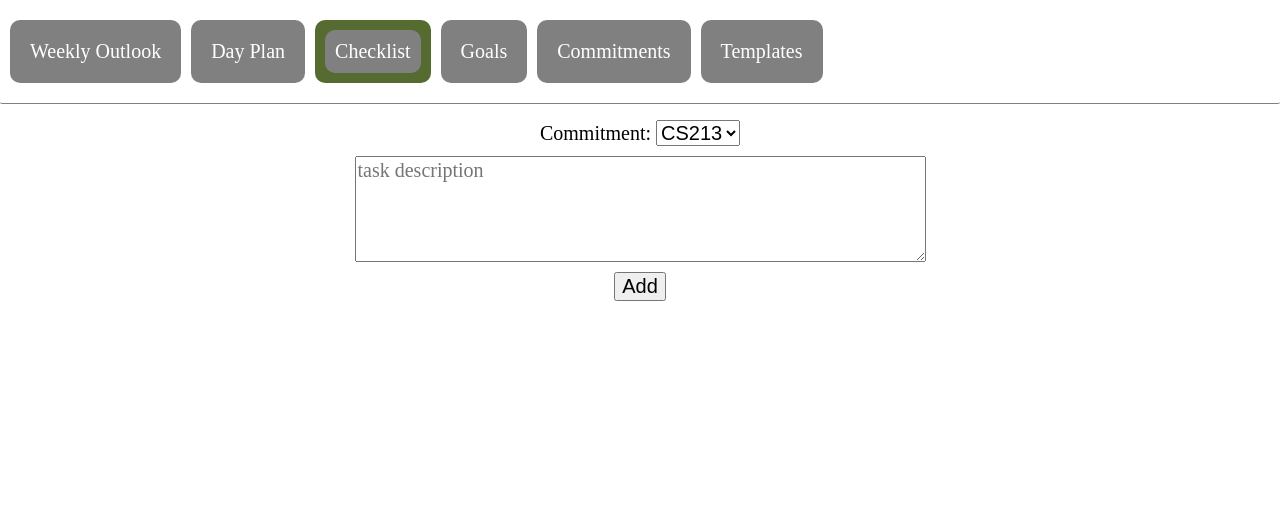
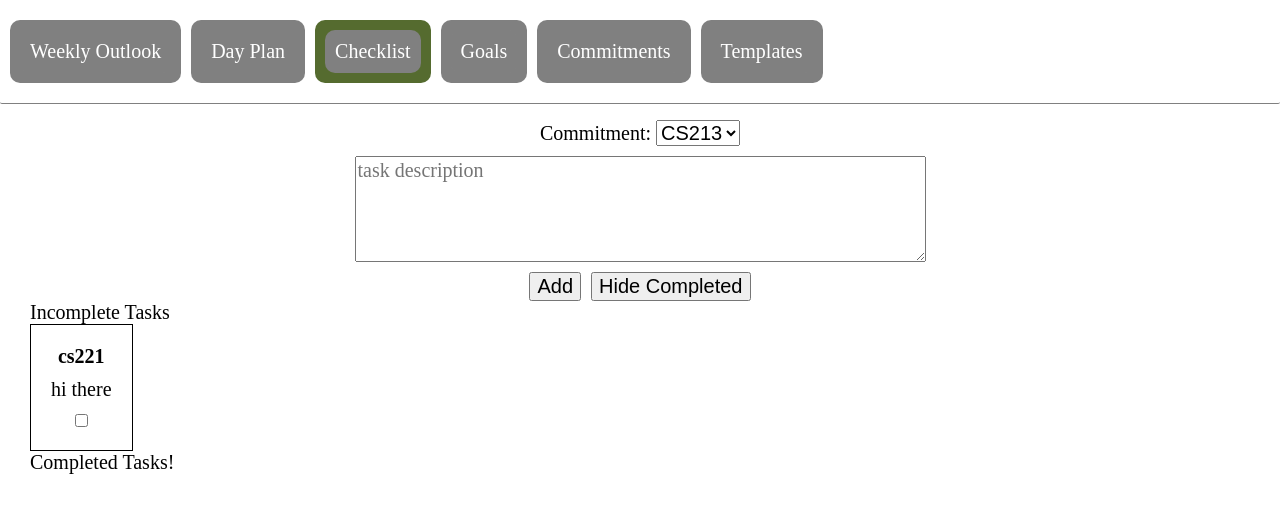
Before and after one commit to AllenZoo/Scheduler, a React (Create React App) app: page /checklist in a window 1280 px wide. Shown: the top 512 px of the page. Built offline with nearby package versions, Linux system fonts and the light colour scheme.

Commit message:
modified checklist page
added functionality separating complete and incomplete tasks. Tasks are divided in display. A task is complete when a checkbox is checked and incomplete when unchecked.

```diff
--- a/src/App.js
+++ b/src/App.js
@@ -95,7 +95,8 @@ class App extends Component {
       },
     ],
 
-    tasks: [],
+    tasks: [{ commitmentName: "cs221", taskDescription: "hi there", id: 2 }],
+    completedTasks: [],
   };
 
   generateTimesList = () => {
@@ -200,6 +201,36 @@ class App extends Component {
       this.forceUpdate();
       this.setState(this.state);
     });
+  };
+
+  toggleTask = (taskId, taskState) => {
+    //console.log("the task we toggling has task id: " + taskId);
+    let tasks = [...this.state.tasks];
+    let completedTasks = [...this.state.completedTasks];
+    if (taskState) {
+      // checkbox was just toggled on - remove task from tasks and add to completed tasks
+      let task = tasks.find((task) => {
+        return task.id === taskId;
+      });
+      tasks = tasks.filter((task) => {
+        return task.id !== taskId;
+      });
+      completedTasks.push(task);
+    } else {
+      // checkbox was just toggled off - remove task from completed tasks and add to tasks
+      let task = completedTasks.find((task) => {
+        return task.id === taskId;
+      });
+      completedTasks = completedTasks.filter((task) => {
+        return task.id !== taskId;
+      });
+      tasks.push(task);
+    }
+
+    this.setState({ completedTasks }, () => {
+      console.log(this.state.completedTasks);
+    });
+    this.setState({ tasks });
   };
 
   generateSchedule = () => {
@@ -343,8 +374,10 @@ class App extends Component {
               element={
                 <Checklist
                   tasks={this.state.tasks}
+                  completedTasks={this.state.completedTasks}
                   commitments={this.state.commitments}
                   addChecklistTask={this.addChecklistTask}
+                  toggleTask={this.toggleTask}
                 ></Checklist>
               }
             ></Route>
--- a/src/components/checkListItem.jsx
+++ b/src/components/checkListItem.jsx
@@ -2,6 +2,14 @@ import React, { Component } from "react";
 import "../css/checklist.css";
 
 class ChecklistItem extends Component {
+  // const [checked, setChecked] = useState(false);
+
+  handleChange = (e) => {
+    // console.log(e);
+    //this.props.toggleTask();
+    this.props.toggleState(this.props.id, e.target.checked);
+  };
+
   render() {
     const task = this.props.task;
 
@@ -9,7 +17,11 @@ class ChecklistItem extends Component {
       <div className="checklist-item">
         <div className="checklist-name">{task.commitmentName}</div>
         <div className="checklist-description">{task.taskDescription}</div>
-        <input type="checkbox"></input>
+        <input
+          type="checkbox"
+          onChange={this.handleChange}
+          checked={this.props.checkState}
+        ></input>
       </div>
     );
   }
--- a/src/components/checklistDisplay.jsx
+++ b/src/components/checklistDisplay.jsx
@@ -2,14 +2,43 @@ import React, { Component } from "react";
 import ChecklistItem from "./checkListItem";
 
 class CheckListDisplay extends Component {
-  tasks = this.props.tasks;
+  toggleState = (taskId, taskState) => {
+    //console.log(e.target.checked);
+    this.props.toggleTask(taskId, taskState);
+  };
+
   render() {
     return (
-      <div className="checklist-display">
-        {this.props.tasks.map(function (t) {
-          let k = new Date().getTime;
-          return <ChecklistItem key={k} task={t}></ChecklistItem>;
-        })}
+      <div className="checklist-display-container">
+        <p>Incomplete Tasks</p>
+        <div className="checklist-display">
+          {this.props.tasks.map((t) => {
+            return (
+              <ChecklistItem
+                key={t.id}
+                id={t.id}
+                task={t}
+                toggleState={this.toggleState}
+                checkState={false}
+              ></ChecklistItem>
+            );
+          })}
+        </div>
+
+        <p>Completed Tasks!</p>
+        <div className="checklist-display">
+          {this.props.completedTasks.map((t) => {
+            return (
+              <ChecklistItem
+                key={t.id}
+                id={t.id}
+                task={t}
+                toggleState={this.toggleState}
+                checkState={true}
+              ></ChecklistItem>
+            );
+          })}
+        </div>
       </div>
     );
   }
--- a/src/components/checklistForm.jsx
+++ b/src/components/checklistForm.jsx
@@ -23,6 +23,8 @@ class ChecklistForm extends Component {
     this.props.addChecklistTask(task);
   };
 
+  hideCompletedTasks = () => {};
+
   render() {
     return (
       <form className="checklist-form">
@@ -46,8 +48,13 @@ class ChecklistForm extends Component {
           ref={this.taskRef}
         ></textarea>
 
-        <div>
-          <button onClick={this.addChecklistTask}>Add</button>
+        <div className="checklist-form-button-container">
+          <button id="add-task-button" onClick={this.addChecklistTask}>
+            Add
+          </button>
+          <button id="hide-tasks-button" onClick={this.hideCompletedTasks}>
+            Hide Completed
+          </button>
         </div>
       </form>
     );
--- a/src/components/pages/checklist.jsx
+++ b/src/components/pages/checklist.jsx
@@ -6,7 +6,18 @@ class Checklist extends Component {
   state = {};
 
   commitments = this.props.commitments;
-  //tasks = this.props.tasks;  <- doesn't update along with this.props.tasks
+  //tasks = this.props.tasks; //<- doesn't update along with this.props.tasks
+
+  toggleTask = (taskId, taskState) => {
+    //console.log(taskId, taskState);
+    this.props.toggleTask(taskId, taskState);
+  };
+
+  addTaskToList = (task) => {
+    task.id = new Date().getTime();
+    task.key = task.id;
+    this.props.addChecklistTask(task);
+  };
 
   render() {
     return (
@@ -14,9 +25,13 @@ class Checklist extends Component {
         <div className="checklist-container">
           <ChecklistForm
             commitments={this.commitments}
-            addChecklistTask={this.props.addChecklistTask}
+            addChecklistTask={this.addTaskToList}
           ></ChecklistForm>
-          <CheckListDisplay tasks={this.props.tasks}></CheckListDisplay>
+          <CheckListDisplay
+            tasks={this.props.tasks}
+            completedTasks={this.props.completedTasks}
+            toggleTask={this.toggleTask}
+          ></CheckListDisplay>
         </div>
       </div>
     );
--- a/src/css/checklist.css
+++ b/src/css/checklist.css
@@ -15,7 +15,6 @@
 }
 
 .checklist-display {
-  margin-top: 30px;
   display: flex;
   align-items: top;
   justify-content: flex-start;
@@ -34,6 +33,25 @@
   row-gap: 10px;
 }
 
+.checklist-display-container {
+  display: flex;
+  flex-direction: column;
+  align-items: flex-start;
+  padding-left: 30px;
+}
+
 .checklist-name {
   font-weight: 700;
 }
+
+.checklist-form-button-container {
+  display: flex;
+  flex-direction: row;
+  column-gap: 10px;
+}
+
+#add-task-button {
+}
+
+#hide-tasks-button {
+}
```
